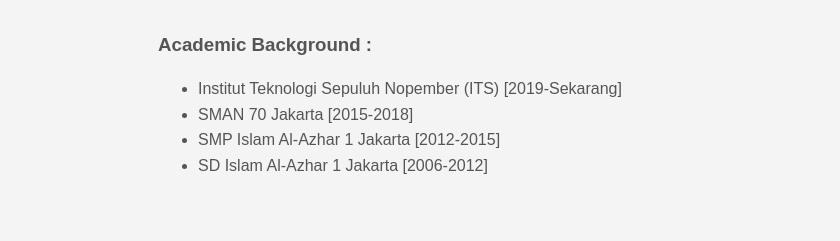
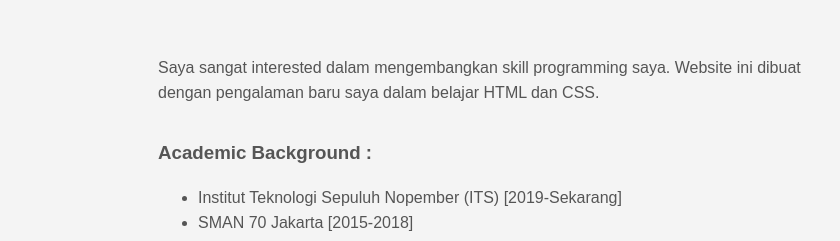
Before and after one commit to adjiemahesa/website-cv, a plain HTML site: page index.html in a window 1280 px wide. Shown: the part 612-853 px from the top of the page, 0-840 px from the left. Drawn offline with Linux system fonts and the light colour scheme; grey boxes are pictures that could not be loaded.

Commit message:
Website CV

```diff
--- a/index.html
+++ b/index.html
@@ -40,6 +40,8 @@
                 <p>Perkenalkan nama saya <strong>Rahadian Adjie Mahesa</strong> atau biasa dipanggil <strong>Adjie</strong>. Saya berusia 21 Tahun dan adalah seorang
                     Mahasiswa angkatan 2019 di Institut Teknologi Sepuluh Nopember pada jurusan Teknik Informatika.
                 </p>
+                <br>
+                <p>Saya sangat interested dalam mengembangkan skill programming saya. Website ini dibuat dengan pengalaman baru saya dalam belajar HTML dan CSS.</p>
             </section>
 
             <aside id="sidebar">
```
